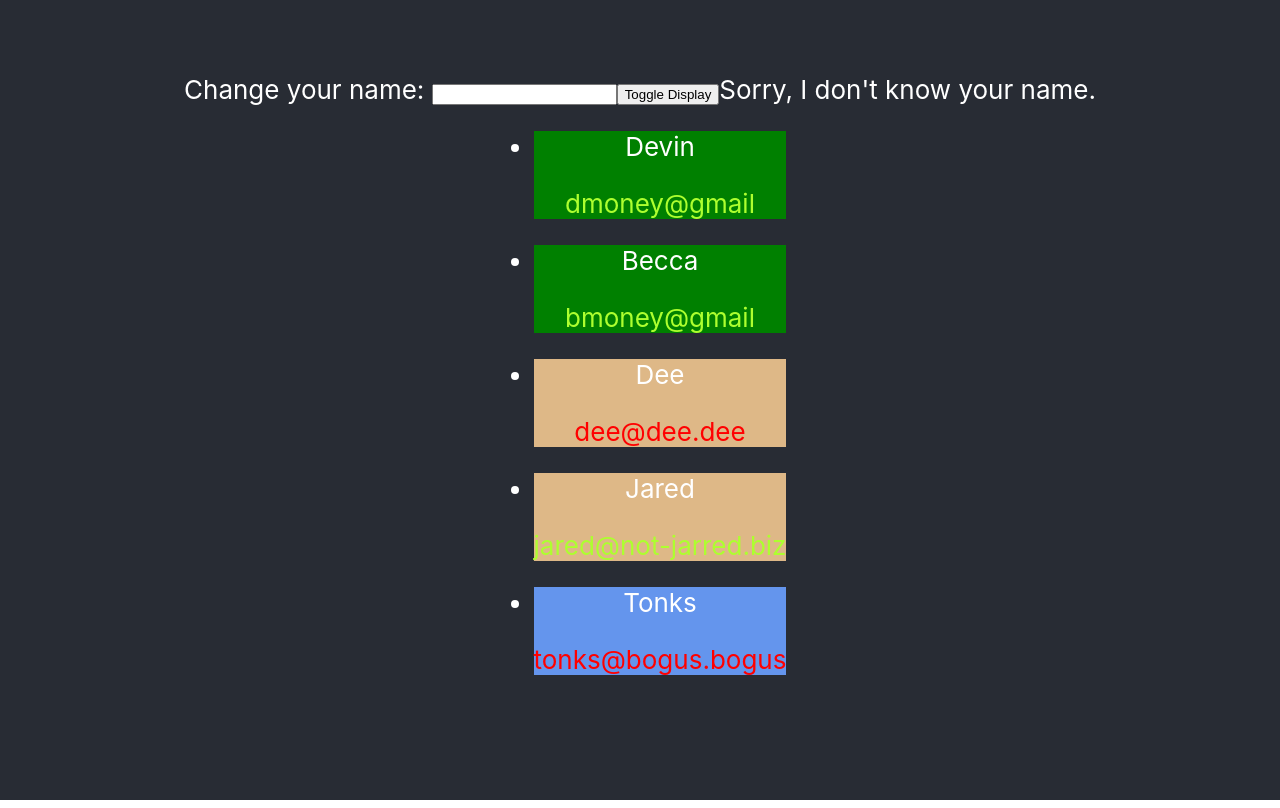
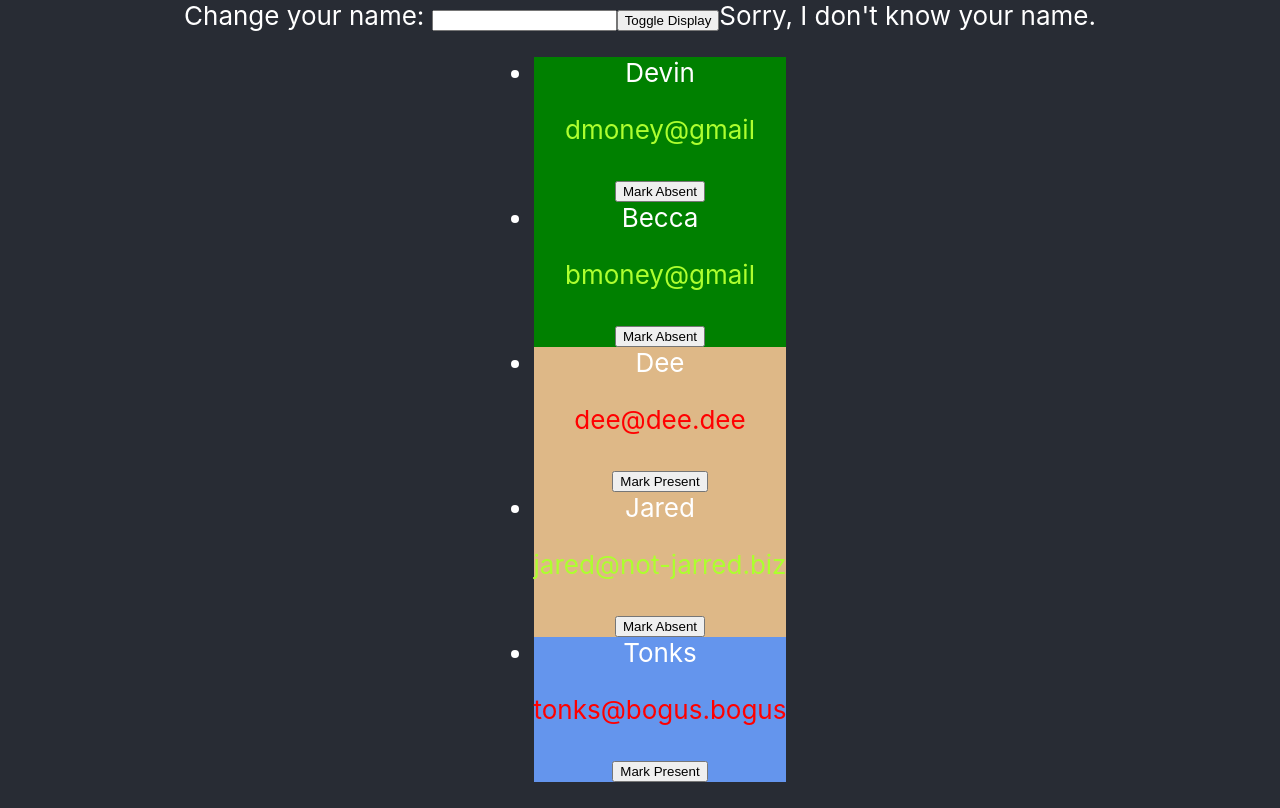
Before and after one commit to geomsb/leaves-students-app, a React (Create React App) app: page / in a window 1280 px wide. Built offline with nearby package versions, Linux system fonts and the light colour scheme.

Commit message:
update Student to functional component and add markPresent button

```diff
--- a/src/components/Student.js
+++ b/src/components/Student.js
@@ -3,28 +3,27 @@ import './Student.css';
 import PropTypes from 'prop-types';
 
 
-class Student extends React.Component{
-//const Student = (props) => {
+// class Student extends React.Component{
+const Student = (props) => {
   // Component functions always return JSX
 
-  constructor(props){
-    super(props) //this.props = props
-    this.state = {present: false}
-  }
-
-  buildStyles() {
-    let selectStyles = this.props.class.toLowerCase();
-    selectStyles = selectStyles +  ' ' + (this.props.present ? 'present' : 'absent');
+  const buildStyles = () => {
+    let selectStyles = props.class.toLowerCase();
+    selectStyles = selectStyles + ' ' + (props.present ? 'present' : 'absent');
     return selectStyles;
   }
-
-  render(){
-    return (
-      <li className={this.buildStyles()}>
-      {this.props.name} <p>{this.props.email}</p>
-      </li>
-    );
+  const onTogglePresentClick = () => {
+    console.log('Toggling Present');
+    props.togglePresent(props.email);
   }
+  return (
+    <li className={buildStyles()}>
+      {props.name} <p>{props.email}</p>
+      <button onClick={onTogglePresentClick}>Mark
+        {props.present ? ' Absent' : ' Present'}
+      </button>
+    </li>
+  );
 };
 
 
@@ -32,7 +31,8 @@ Student.propTypes = {
   name: PropTypes.string.isRequired,
   email: PropTypes.string,
   class: PropTypes.string,
-  present: PropTypes.bool.isRequired
+  present: PropTypes.bool.isRequired,
+  togglePresent: PropTypes.func.isRequired,
 };
 
 Student.defaultProps = {
```
